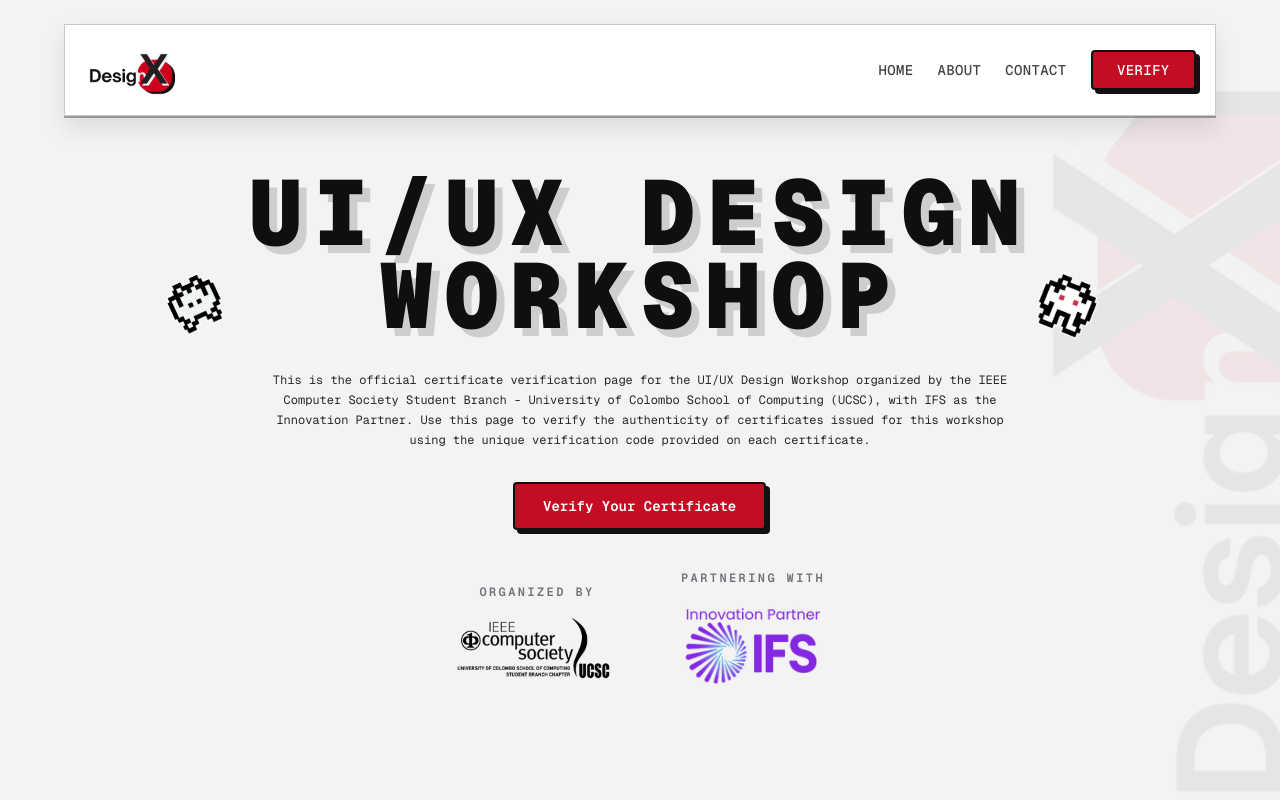
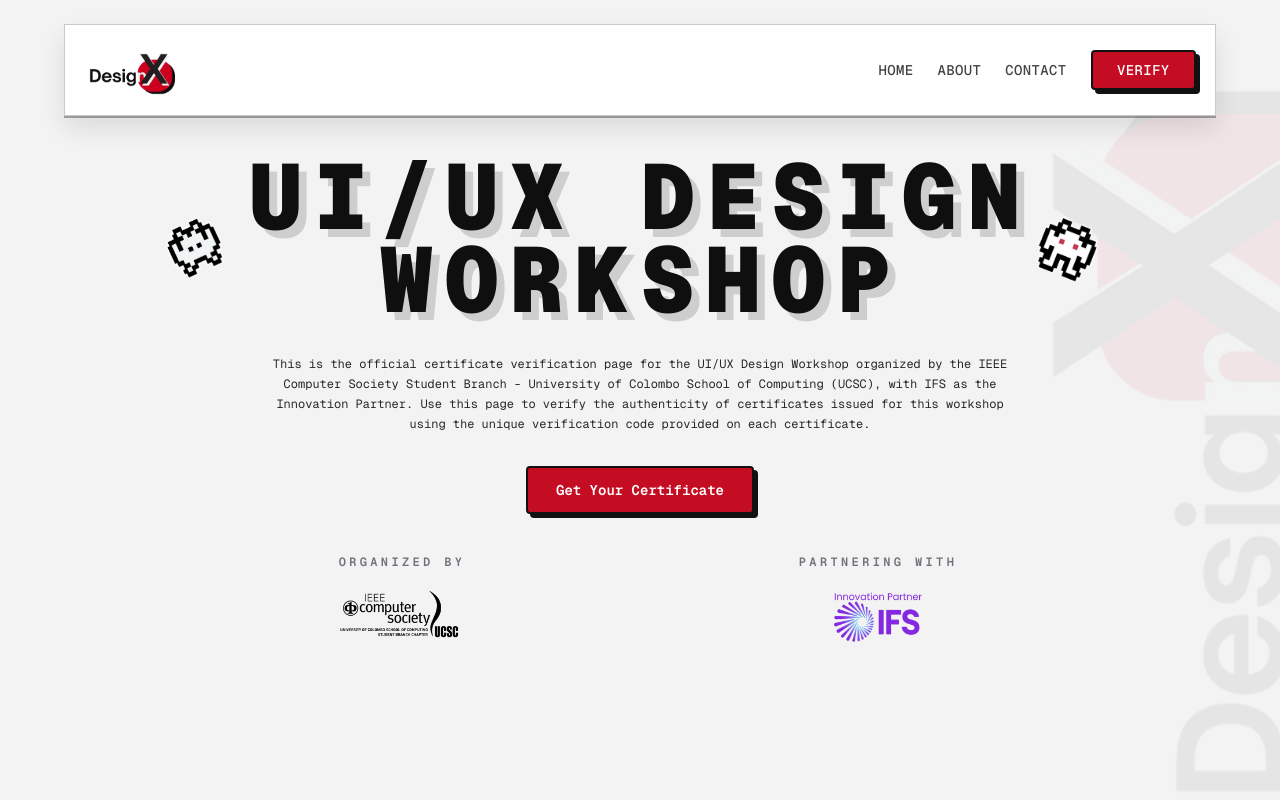
Before and after one commit to IEEECSUCSC/designx, a Next.js app: page / in a window 1280 px wide. Built offline with nearby package versions, Linux system fonts and the light colour scheme.

Commit message:
feat: refactor layout and improve UI components for certificate verification and sponsors sections

```diff
--- a/app/certificate/page.tsx
+++ /dev/null
@@ -1,79 +0,0 @@
-import Image from "next/image";
-import certificates from "@/data/certificates.json";
-import NavBar from "../components/NavBar";
-
-type Certificate = {
-  certificateId: string;
-  name: string;
-  event: string;
-  role?: string;
-  issueDate: string;
-  workshops?: string[];
-  certificateImage?: string;
-};
-
-export default async function CertificatePage({
-  searchParams,
-}: {
-  searchParams: Promise<{ id?: string }>;
-}) {
-  const { id } = await searchParams;
-  const idFromQuery = id?.toString();
-  const certificateList = certificates as Certificate[];
-  const found = certificateList.find((item) =>
-    idFromQuery
-      ? item.certificateId.toLowerCase() === idFromQuery.toLowerCase()
-      : item.certificateId === certificateList?.[0]?.certificateId,
-  );
-  const certificate = found ?? certificateList[0];
-  const imageSrc = certificate.certificateImage || "/new.png";
-
-  return (
-    <main className="site-shell px-5 pb-14 pt-6">
-      <Image
-        src="/left_side_watermark.png"
-        alt="DesignX watermark"
-        width={620}
-        height={960}
-        className="site-watermark"
-        priority
-      />
-
-      <div className="mx-auto flex w-full max-w-6xl flex-col items-center gap-10">
-        <NavBar />
-
-        <section className="relative flex w-full flex-col items-center gap-4">
-          <div className="relative w-full max-w-5xl overflow-hidden rounded-md bg-white shadow-lg">
-            <Image
-              src={imageSrc}
-              alt={`Certificate for ${certificate.name}`}
-              width={1400}
-              height={990}
-              className="h-auto w-full"
-              priority
-            />
-          </div>
-
-          <div className="absolute -left-16 top-10 hidden sm:block">
-            <Image
-              src="/bot1.png"
-              alt="Pixel bot"
-              width={68}
-              height={68}
-              className="floating-icon"
-            />
-          </div>
-          <div className="absolute -right-10 bottom-16 hidden sm:block">
-            <Image
-              src="/bot2.png"
-              alt="Pixel bot"
-              width={72}
-              height={72}
-              className="floating-icon"
-            />
-          </div>
-        </section>
-      </div>
-    </main>
-  );
-}
--- a/app/components/Sponsors.tsx
+++ b/app/components/Sponsors.tsx
@@ -2,27 +2,36 @@ import Image from "next/image";
 
 export default function Sponsors() {
   return (
-    <section className="mx-auto mt-10 flex w-full max-w-3xl items-end justify-center gap-14 px-5 pb-10 text-center">
-      <div className="space-y-3">
-        <p className="text-xs font-semibold uppercase tracking-[0.2em] text-zinc-500">
+    <section className="mx-auto mt-10 w-full max-w-4xl pb-10 text-center">
+      <div className="grid grid-cols-2 items-start gap-14">
+        <div className="flex flex-col items-center gap-3">
+          <p className="text-xs font-semibold uppercase tracking-[0.28em] text-zinc-500">
             Organized by
           </p>
-        <div className="flex items-end justify-center gap-4">
+          <div className="flex h-16 items-center justify-center">
             <Image
               src="/ieecs_logo.png"
               alt="IEEE Computer Society"
-            width={170}
-            height={56}
+              width={190}
+              height={64}
+              className="h-14 w-auto"
             />
           </div>
         </div>
 
-      <div className="space-y-3">
-        <p className="text-xs font-semibold uppercase tracking-[0.2em] text-zinc-500">
+        <div className="flex flex-col items-center gap-3">
+          <p className="text-xs font-semibold uppercase tracking-[0.28em] text-zinc-500">
             Partnering with
           </p>
-        <div className="flex items-end justify-center">
-          <Image src="/ifs_logo.png" alt="IFS" width={150} height={56} />
+          <div className="flex h-16 items-center justify-center">
+            <Image
+              src="/ifs_logo.png"
+              alt="IFS"
+              width={190}
+              height={64}
+              className="h-14 w-auto"
+            />
+          </div>
         </div>
       </div>
     </section>
--- a/app/globals.css
+++ b/app/globals.css
@@ -1,5 +1,6 @@
 @import "tailwindcss";
 
+@layer base {
   :root {
     --background: #ffffff;
     --foreground: #171717;
@@ -19,23 +20,20 @@
     }
   }
 
-body {
-    background: #f3f3f3;
-    color: #0f0f0f;
-    font-family: var(--font-geist-mono), ui-monospace, SFMono-Regular, Menlo,
-        Monaco, Consolas, "Liberation Mono", "Courier New", monospace;
-}
-
   html {
     scroll-behavior: smooth;
   }
 
-.site-shell {
-    position: relative;
-    min-height: 100vh;
-    overflow: hidden;
+  body {
+    background: #f3f3f3;
+    color: #0f0f0f;
+    font-family:
+      var(--font-geist-mono), ui-monospace, SFMono-Regular, Menlo, Monaco,
+      Consolas, "Liberation Mono", "Courier New", monospace;
+  }
 }
 
+@layer components {
   .site-watermark {
     pointer-events: none;
     position: absolute;
@@ -50,15 +48,23 @@ html {
     position: relative;
     border: 1px solid #c9c9c9;
     background: #ffffff;
-    box-shadow: 0 2px 0 rgba(0, 0, 0, 0.32), 0 12px 24px rgba(0, 0, 0, 0.1);
+    box-shadow:
+      0 2px 0 rgba(0, 0, 0, 0.32),
+      0 12px 24px rgba(0, 0, 0, 0.1);
     z-index: 100;
+  }
+
+  .nav-link {
+    opacity: 0.78;
   }
 
   .menu-button {
     border: 2px solid #111111;
     background: #ffffff;
     box-shadow: 3px 3px 0 #111111;
-    transition: transform 140ms ease, box-shadow 140ms ease;
+    transition:
+      transform 140ms ease,
+      box-shadow 140ms ease;
     will-change: transform;
   }
 
@@ -99,15 +105,14 @@ html {
     border-color: #111111;
   }
 
-.nav-link {
-    opacity: 0.78;
-}
-
   .cta-button {
     border: 2px solid #111111;
     background: #c40d23;
     box-shadow: 4px 4px 0 #111111;
-    transition: transform 140ms ease, box-shadow 140ms ease, filter 140ms ease;
+    transition:
+      transform 140ms ease,
+      box-shadow 140ms ease,
+      filter 140ms ease;
     will-change: transform;
   }
 
@@ -122,26 +127,14 @@ html {
     box-shadow: 2px 2px 0 #111111;
   }
 
-.hero-title {
-    font-family: var(--font-geist-mono), ui-monospace, SFMono-Regular, Menlo,
-        Monaco, Consolas, "Liberation Mono", "Courier New", monospace;
-    font-weight: 900;
-    letter-spacing: 0.11em;
-    text-transform: uppercase;
-    line-height: 0.9;
-    text-shadow: 8px 8px 0 rgba(0, 0, 0, 0.15);
-}
-
-.body-copy {
-    font-family: var(--font-geist-mono), ui-monospace, SFMono-Regular, Menlo,
-        Monaco, Consolas, "Liberation Mono", "Courier New", monospace;
-}
-
   .primary-button {
     border: 2px solid #111111;
     background: #c40d23;
     box-shadow: 4px 4px 0 #111111;
-    transition: transform 140ms ease, box-shadow 140ms ease, filter 140ms ease;
+    transition:
+      transform 140ms ease,
+      box-shadow 140ms ease,
+      filter 140ms ease;
     will-change: transform;
   }
 
@@ -164,6 +157,24 @@ html {
 
   .field:focus {
     box-shadow: 0 0 0 3px rgba(17, 17, 17, 0.18);
+  }
+
+  .hero-title {
+    font-family:
+      var(--font-geist-mono), ui-monospace, SFMono-Regular, Menlo, Monaco,
+      Consolas, "Liberation Mono", "Courier New", monospace;
+    font-weight: 900;
+    letter-spacing: 0.11em;
+    text-transform: uppercase;
+    line-height: 0.9;
+    text-shadow: 8px 8px 0 rgba(0, 0, 0, 0.15);
+  }
+
+  .body-copy {
+    font-family:
+      var(--font-geist-mono), ui-monospace, SFMono-Regular, Menlo, Monaco,
+      Consolas, "Liberation Mono", "Courier New", monospace;
+  }
 }
 
 @keyframes floaty {
--- a/app/layout.tsx
+++ b/app/layout.tsx
@@ -1,6 +1,8 @@
 import type { Metadata } from "next";
 import { Geist, Geist_Mono } from "next/font/google";
 import "./globals.css";
+import Image from "next/image";
+import NavBar from "./components/NavBar";
 
 const geistSans = Geist({
   variable: "--font-geist-sans",
@@ -28,7 +30,21 @@ export default function RootLayout({
       <body
         className={`${geistSans.variable} ${geistMono.variable} antialiased`}
       >
-        {children}
+        <div className="relative flex min-h-screen flex-col overflow-hidden bg-[#f3f3f3] px-5 pb-14 pt-6 text-[#0f0f0f]">
+          <Image
+            src="/left_side_watermark.png"
+            alt="DesignX watermark"
+            width={620}
+            height={960}
+            className="site-watermark"
+            priority
+          />
+
+          <div className="mx-auto flex w-full max-w-6xl flex-col items-center">
+            <NavBar />
+            {children}
+          </div>
+        </div>
       </body>
     </html>
   );
--- a/app/page.tsx
+++ b/app/page.tsx
@@ -1,24 +1,11 @@
 import Image from "next/image";
 import Link from "next/link";
-import NavBar from "./components/NavBar";
 import Sponsors from "./components/Sponsors";
 
 export default function Home() {
   return (
-    <main className="site-shell px-5 pb-14 pt-6">
-      <Image
-        src="/left_side_watermark.png"
-        alt="DesignX watermark"
-        width={620}
-        height={960}
-        className="site-watermark"
-        priority
-      />
-
-      <div className="mx-auto flex w-full max-w-6xl flex-col items-center">
-        <NavBar />
-
-        <section className="relative mt-14 w-full max-w-5xl text-center">
+    <main className="relative flex w-full flex-1 flex-col items-center">
+      <section className="relative flex w-full max-w-5xl flex-1 flex-col items-center justify-center pt-10 text-center">
         <h1 className="hero-title mx-auto text-[56px] sm:text-[92px]">
           UI/UX DESIGN
           <br />
@@ -27,19 +14,19 @@ export default function Home() {
 
         <p className="body-copy mx-auto mt-8 max-w-3xl text-[12px] leading-5 text-zinc-800">
           This is the official certificate verification page for the UI/UX
-            Design Workshop organized by the IEEE Computer Society Student
-            Branch - University of Colombo School of Computing (UCSC), with IFS
-            as the Innovation Partner. Use this page to verify the authenticity
-            of certificates issued for this workshop using the unique
-            verification code provided on each certificate.
+          Design Workshop organized by the IEEE Computer Society Student Branch
+          - University of Colombo School of Computing (UCSC), with IFS as the
+          Innovation Partner. Use this page to verify the authenticity of
+          certificates issued for this workshop using the unique verification
+          code provided on each certificate.
         </p>
 
         <div className="mt-8 flex justify-center">
           <Link
-              href="/verify"
+            href="/certificate"
             className="primary-button inline-flex items-center justify-center rounded px-7 py-3 text-sm font-semibold text-white"
           >
-              Verify Your Certificate
+            Get Your Certificate
           </Link>
         </div>
 
@@ -64,7 +51,6 @@ export default function Home() {
       </section>
 
       <Sponsors />
-      </div>
     </main>
   );
 }
--- a/app/verify/page.tsx
+++ b/app/verify/page.tsx
@@ -3,7 +3,6 @@
 import Image from "next/image";
 import { useRouter } from "next/navigation";
 import { useState } from "react";
-import NavBar from "../components/NavBar";
 import Sponsors from "../components/Sponsors";
 
 export default function VerifyPage() {
@@ -11,19 +10,7 @@ export default function VerifyPage() {
   const [certificateId, setCertificateId] = useState("");
 
   return (
-    <main className="site-shell px-5 pb-14 pt-6">
-      <Image
-        src="/left_side_watermark.png"
-        alt="DesignX watermark"
-        width={620}
-        height={960}
-        className="site-watermark"
-        priority
-      />
-
-      <div className="mx-auto flex w-full max-w-6xl flex-col items-center">
-        <NavBar />
-
+    <main className="relative flex w-full flex-1 flex-col items-center">
       <section className="relative mt-16 w-full max-w-5xl">
         <h1 className="hero-title text-center text-[56px] sm:text-[92px]">
           VERIFY YOUR
@@ -81,7 +68,6 @@ export default function VerifyPage() {
       </section>
 
       <Sponsors />
-      </div>
     </main>
   );
 }
```
Lines whose indentation alone changed are shown as unchanged.
